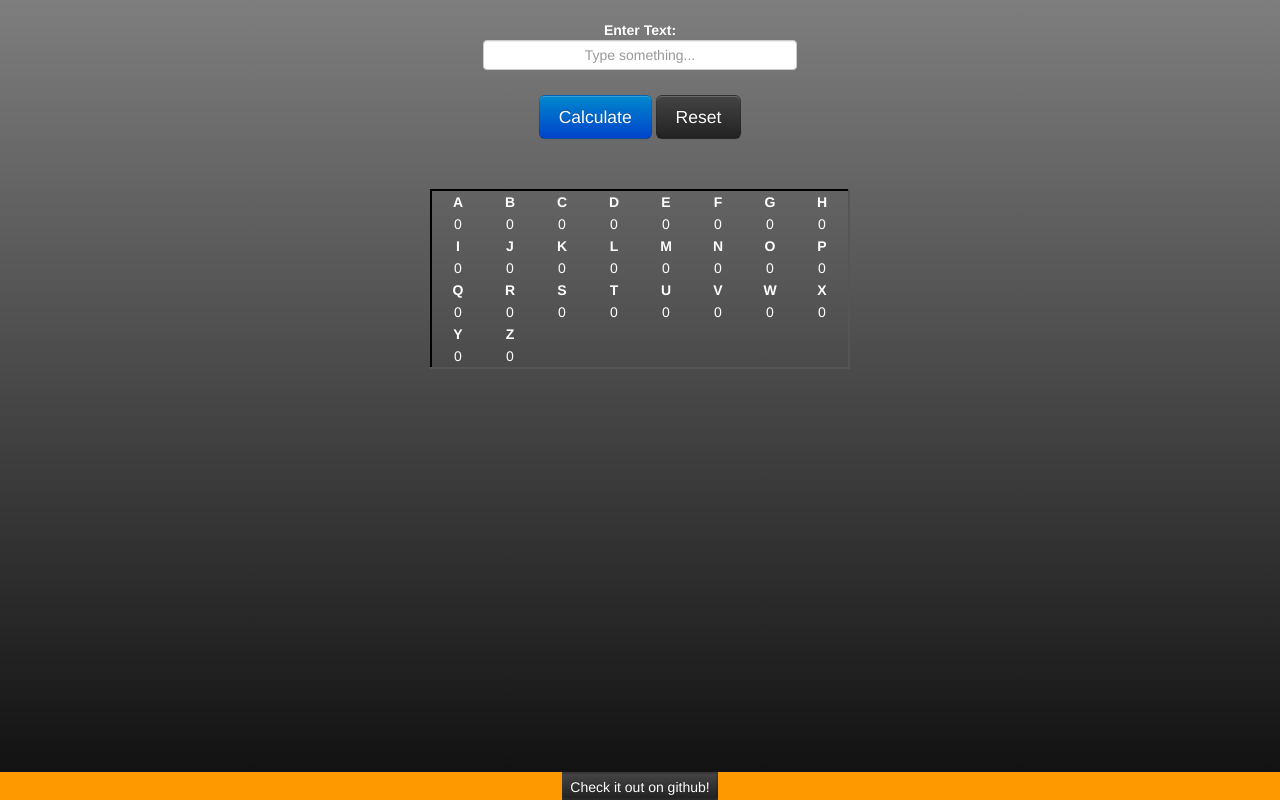
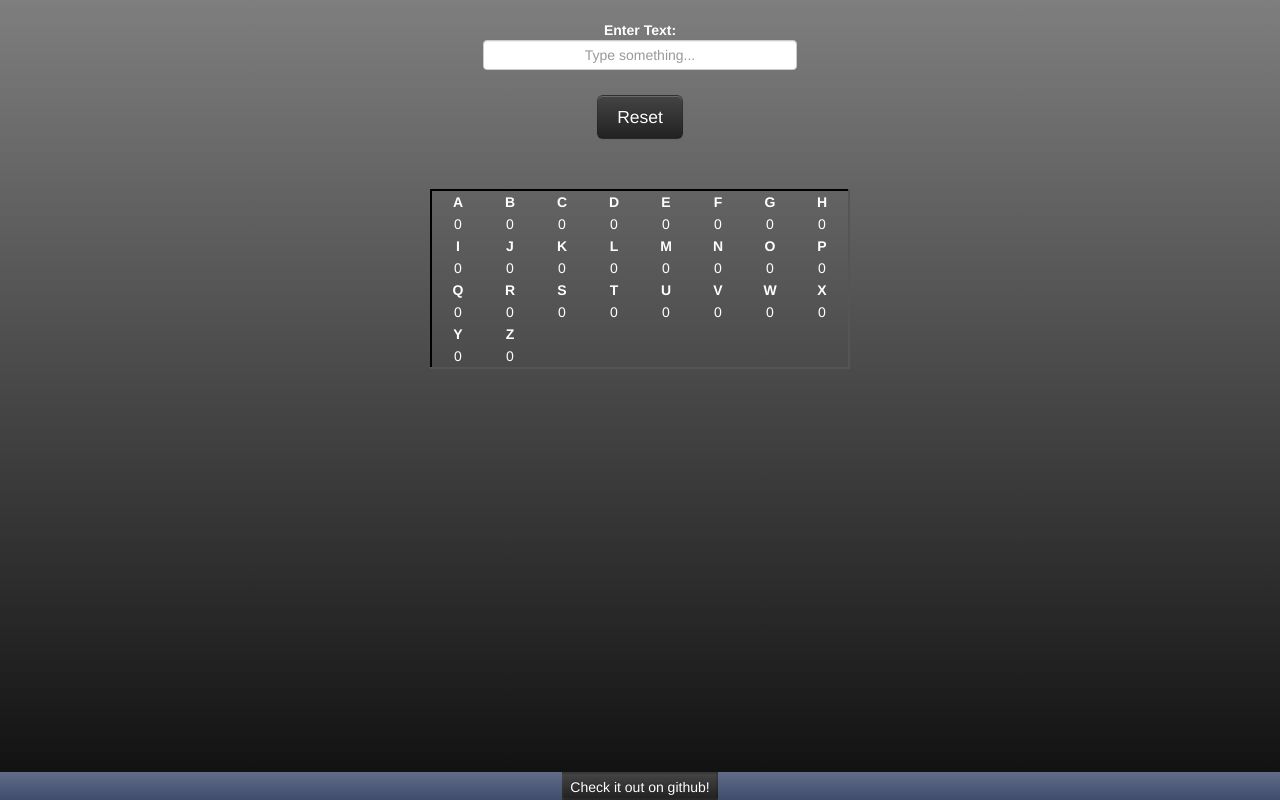
Before and after one commit to jbass86/LetterCounter, a plain HTML site: page index.html in a window 1280 px wide. Drawn offline with Linux system fonts and the light colour scheme.

Commit message:
this is the final version of this....

```diff
--- a/css/app.css
+++ b/css/app.css
@@ -18,7 +18,19 @@ html, body {
   height: 28px;
 }
 .site-footer {
-  background: #FF9900;
+  /*background: #FF9900;*/
+background: rgb(96,108,136); /* Old browsers */
+background: -moz-linear-gradient(top,  rgba(96,108,136,1) 0%, rgba(63,76,107,1) 100%); /* FF3.6+ */
+background: -webkit-gradient(linear, left top, left bottom, color-stop(0%,rgba(96,108,136,1)), color-stop(100%,rgba(63,76,107,1))); /* Chrome,Safari4+ */
+background: -webkit-linear-gradient(top,  rgba(96,108,136,1) 0%,rgba(63,76,107,1) 100%); /* Chrome10+,Safari5.1+ */
+background: -o-linear-gradient(top,  rgba(96,108,136,1) 0%,rgba(63,76,107,1) 100%); /* Opera 11.10+ */
+background: -ms-linear-gradient(top,  rgba(96,108,136,1) 0%,rgba(63,76,107,1) 100%); /* IE10+ */
+background: linear-gradient(to bottom,  rgba(96,108,136,1) 0%,rgba(63,76,107,1) 100%); /* W3C */
+filter: progid:DXImageTransform.Microsoft.gradient( startColorstr='#606c88', endColorstr='#3f4c6b',GradientType=0 ); /* IE6-9 */
+
+
+
+
   text-align: center;
 }
 
--- a/index.html
+++ b/index.html
@@ -21,7 +21,7 @@
 					<input type="text" placeholder="Type something..." class="textToParse input-large"></input>
 				</div>
 				<div class="buttonPanel">
-					<button class="calculateButton btn btn-large btn-primary" onclick="countLetters();">Calculate</button>
+					<!-- <button class="calculateButton btn btn-large btn-primary" onclick="countLetters();">Calculate</button> -->
 					<button class="resetButton btn btn-large btn-inverse" onclick="reset();">Reset</button>
 				</div>
 
--- a/javascript/letterCounter.js
+++ b/javascript/letterCounter.js
@@ -1,6 +1,15 @@
 /**
  * Author: Josh Bass
  */
+
+ var self = this;
+
+$(function(){
+	$(".textToParse").keydown(self.countLetters);
+	$(".textToParse").keyup(self.countLetters);
+});
+
+
 var countLetters = function(){
 	var letterMap = {A: 0, B: 0, C: 0, D: 0, E: 0, F: 0, G: 0, H: 0, I: 0, J: 0,
 			K: 0, L: 0, M: 0, N: 0, O: 0, P: 0, Q: 0, R: 0, S: 0, T: 0, U: 0, V: 0, W: 0, X: 0, Y: 0, Z: 0};
@@ -41,6 +50,7 @@ var countLetters = function(){
 	$(".numY").text(letterMap.Y);
 	$(".numZ").text(letterMap.Z);
 };
+self.countLetters = countLetters;
 
 var reset = function(){
 
```
